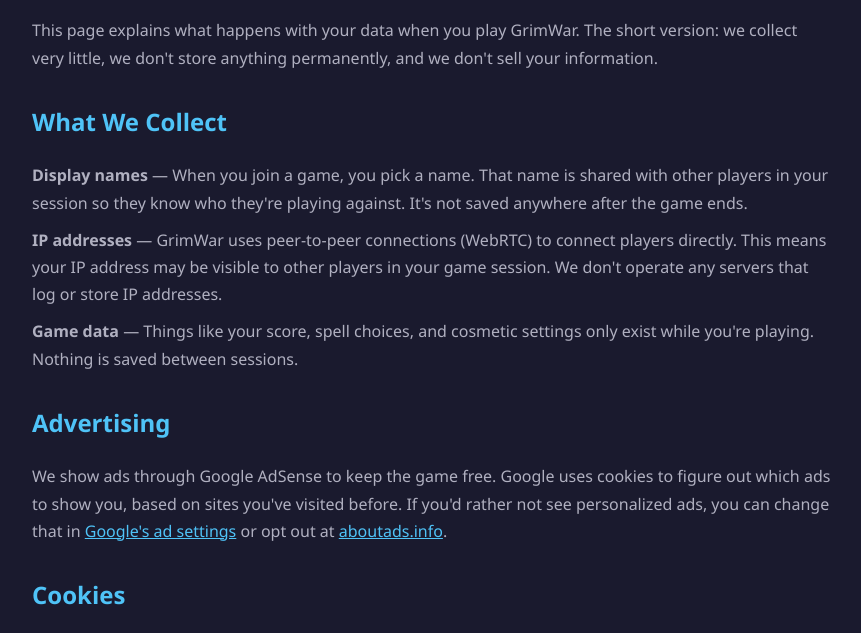
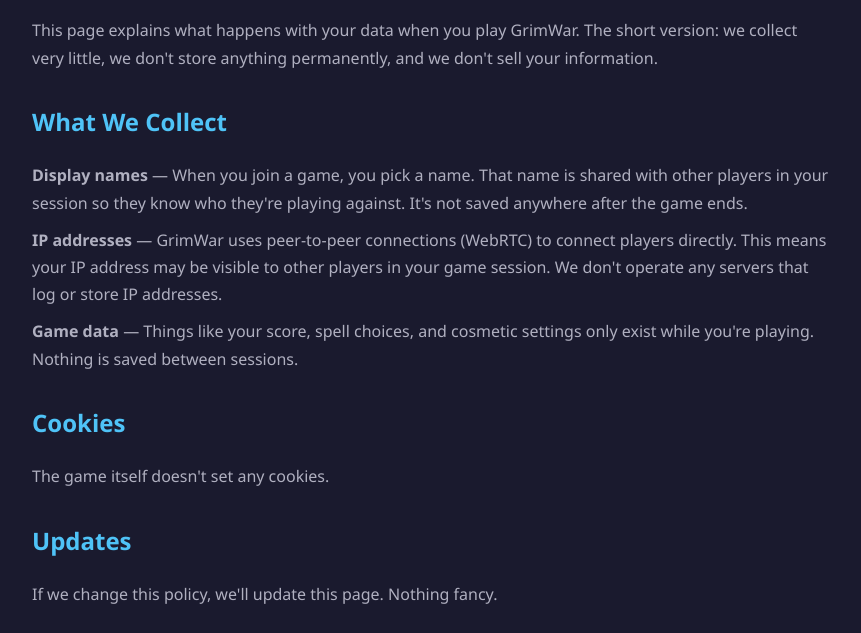
Before and after one commit to kurkletongames/grimwar, a website: page public/privacy.html in a window 1280 px wide. Shown: the part 153-786 px from the top of the page, without its empty margins (208-1069 px from the left). Drawn offline with Linux system fonts and the light colour scheme.

Commit message:
remove adsense code

```diff
--- a/public/ads.txt
+++ /dev/null
@@ -1 +0,0 @@
-google.com, pub-1411251953532308, DIRECT, f08c47fec0942fa0
--- a/public/privacy.html
+++ b/public/privacy.html
@@ -26,11 +26,8 @@
   <p><strong>IP addresses</strong> — GrimWar uses peer-to-peer connections (WebRTC) to connect players directly. This means your IP address may be visible to other players in your game session. We don't operate any servers that log or store IP addresses.</p>
   <p><strong>Game data</strong> — Things like your score, spell choices, and cosmetic settings only exist while you're playing. Nothing is saved between sessions.</p>
 
-  <h2>Advertising</h2>
-  <p>We show ads through Google AdSense to keep the game free. Google uses cookies to figure out which ads to show you, based on sites you've visited before. If you'd rather not see personalized ads, you can change that in <a href="https://www.google.com/settings/ads" target="_blank" rel="noopener">Google's ad settings</a> or opt out at <a href="https://www.aboutads.info/choices/" target="_blank" rel="noopener">aboutads.info</a>.</p>
-
   <h2>Cookies</h2>
-  <p>The game itself doesn't set any cookies. Google AdSense does use cookies for ad serving. That's it.</p>
+  <p>The game itself doesn't set any cookies.</p>
 
   <h2>Updates</h2>
   <p>If we change this policy, we'll update this page. Nothing fancy.</p>
```
Also changed, not shown: index.html (+0 -1 lines), public/about.html (+0 -1 lines).
